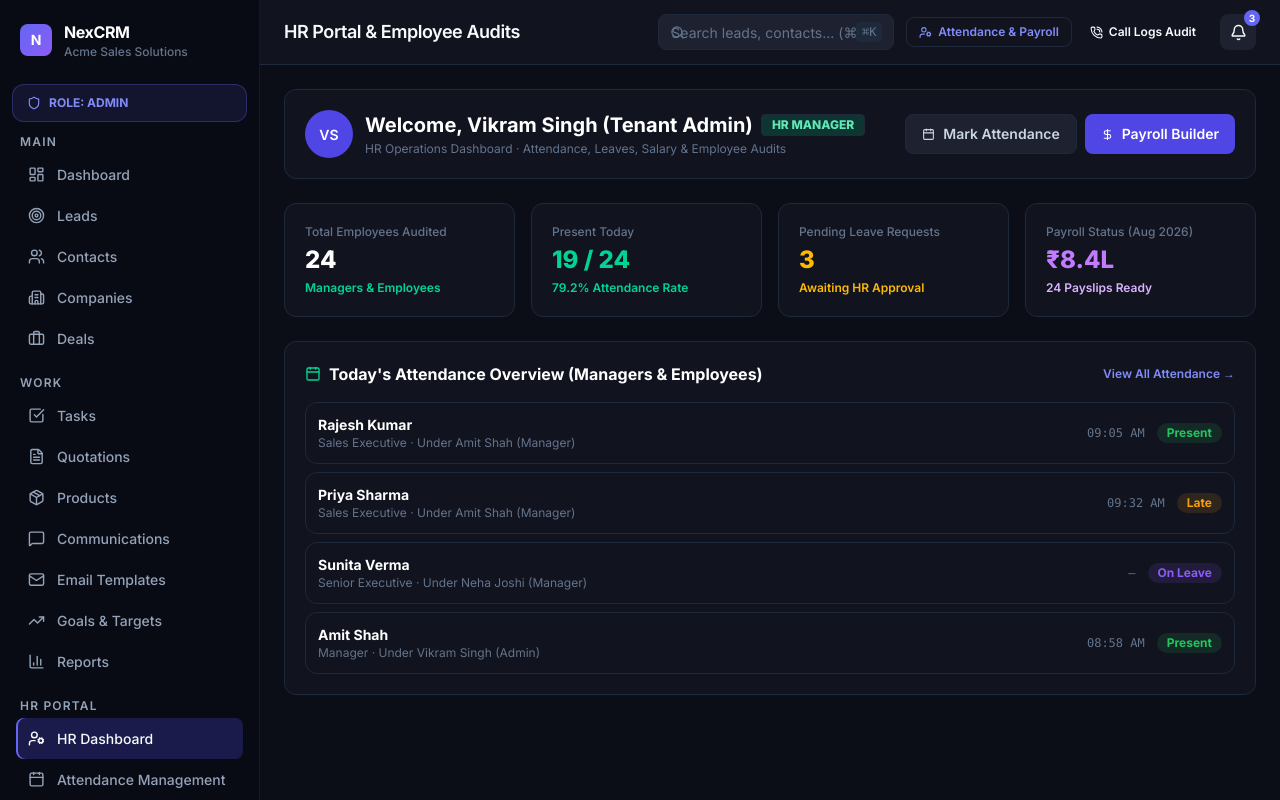
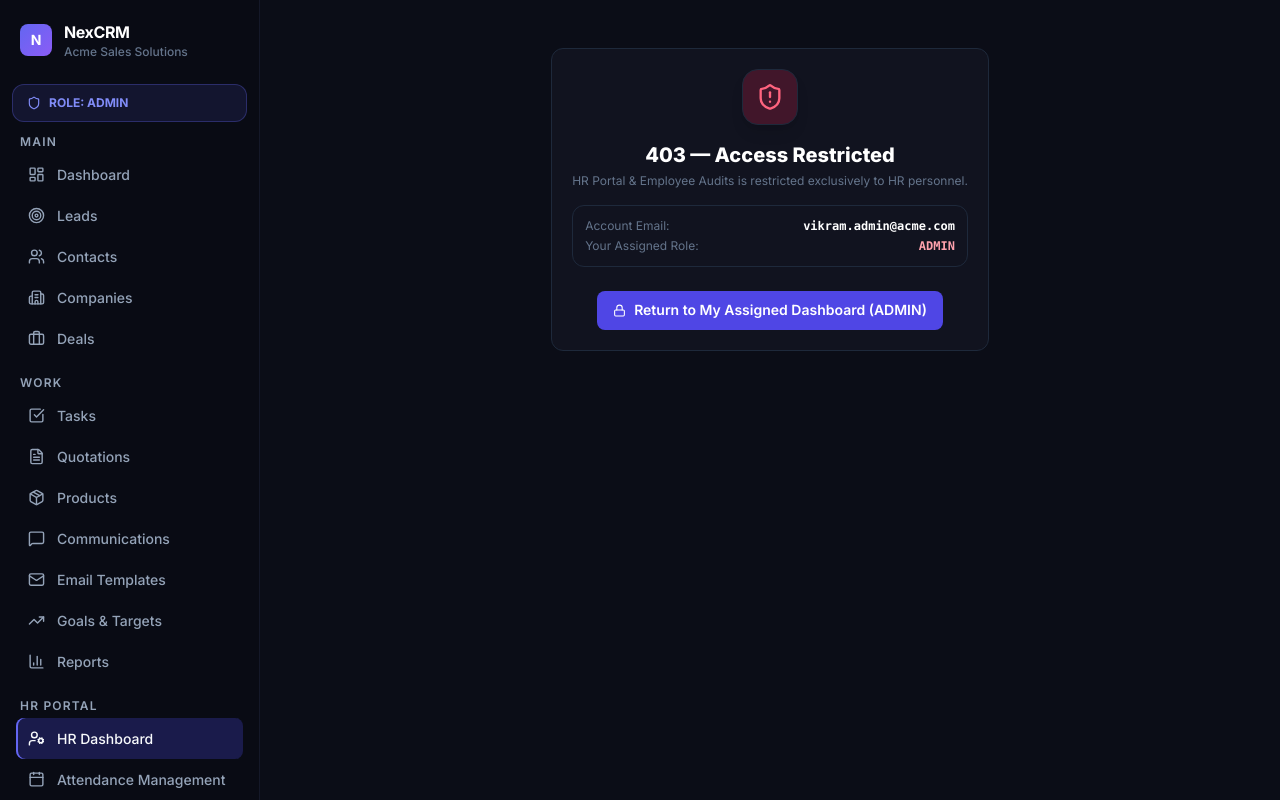
Before and after one commit to aditya-k-rai/DAS-CRM, a Next.js app in the folder frontend-web/: page /hr in a window 1280 px wide. Built offline with nearby package versions, Linux system fonts and the light colour scheme.

Commit message:
fix(auth): enforce strict role isolation and email-role credential validation

```diff
--- a/frontend-web/app/(dashboard)/dashboard/hr/page.tsx
+++ b/frontend-web/app/(dashboard)/dashboard/hr/page.tsx
@@ -6,7 +6,7 @@ import { RoleGuard } from '@/components/auth/RoleGuard';
 
 export default function HRDashboardPage() {
   return (
-    <RoleGuard allowedRoles={['HR', 'ADMIN', 'SUPER_ADMIN']} fallbackTitle="HR & Operations Dashboard is restricted to HR personnel.">
+    <RoleGuard allowedRoles={['HR']} fallbackTitle="HR & Operations Dashboard is restricted exclusively to HR personnel.">
       <div className="flex-1 flex flex-col min-h-0">
         <Topbar title="HR & Operations Dashboard" />
         <main className="flex-1 p-6 overflow-auto">
--- a/frontend-web/app/(dashboard)/dashboard/manager/page.tsx
+++ b/frontend-web/app/(dashboard)/dashboard/manager/page.tsx
@@ -6,7 +6,7 @@ import { RoleGuard } from '@/components/auth/RoleGuard';
 
 export default function ManagerDashboardPage() {
   return (
-    <RoleGuard allowedRoles={['MANAGER', 'ADMIN', 'SUPER_ADMIN']} fallbackTitle="Department Manager Dashboard is restricted to authorized managers.">
+    <RoleGuard allowedRoles={['MANAGER']} fallbackTitle="Department Manager Dashboard is restricted exclusively to authorized department managers.">
       <div className="flex-1 flex flex-col min-h-0">
         <Topbar title="Department Manager Dashboard" />
         <main className="flex-1 p-6 overflow-auto">
--- a/frontend-web/app/(dashboard)/dashboard/sales/page.tsx
+++ b/frontend-web/app/(dashboard)/dashboard/sales/page.tsx
@@ -6,7 +6,7 @@ import { RoleGuard } from '@/components/auth/RoleGuard';
 
 export default function SalesExecDashboardPage() {
   return (
-    <RoleGuard allowedRoles={['SALES_EXEC', 'ADMIN', 'SUPER_ADMIN']} fallbackTitle="Sales Executive Workspace is restricted to assigned sales representatives.">
+    <RoleGuard allowedRoles={['SALES_EXEC']} fallbackTitle="Sales Executive Workspace is restricted exclusively to assigned sales representatives.">
       <div className="flex-1 flex flex-col min-h-0">
         <Topbar title="Sales Executive Workspace" />
         <main className="flex-1 p-6 overflow-auto">
--- a/frontend-web/app/(dashboard)/dashboard/team-leader/page.tsx
+++ b/frontend-web/app/(dashboard)/dashboard/team-leader/page.tsx
@@ -6,7 +6,7 @@ import { RoleGuard } from '@/components/auth/RoleGuard';
 
 export default function TeamLeaderDashboardPage() {
   return (
-    <RoleGuard allowedRoles={['TEAM_LEADER', 'ADMIN', 'SUPER_ADMIN']} fallbackTitle="Team Leader Unit Dashboard is restricted to designated team leaders.">
+    <RoleGuard allowedRoles={['TEAM_LEADER']} fallbackTitle="Team Leader Unit Dashboard is restricted exclusively to designated team leaders.">
       <div className="flex-1 flex flex-col min-h-0">
         <Topbar title="Team Leader Unit Dashboard" />
         <main className="flex-1 p-6 overflow-auto">
--- a/frontend-web/app/(dashboard)/hr/page.tsx
+++ b/frontend-web/app/(dashboard)/hr/page.tsx
@@ -12,7 +12,7 @@ export default function HRPage() {
   const [activeTab, setActiveTab] = useState<'attendance' | 'call_audit'>('attendance');
 
   return (
-    <RoleGuard allowedRoles={['HR', 'ADMIN', 'SUPER_ADMIN']}>
+    <RoleGuard allowedRoles={['HR']} fallbackTitle="HR Portal & Employee Audits is restricted exclusively to HR personnel.">
       <div className="flex-1 flex flex-col min-h-0">
         <Topbar
           title="HR Portal & Employee Audits"
--- a/frontend-web/components/auth/LoginGateway.tsx
+++ b/frontend-web/components/auth/LoginGateway.tsx
@@ -7,7 +7,7 @@ import {
   Shield, Key, Lock, Mail, Building2, UserCheck, ArrowRight,
   Sparkles, CheckCircle2, AlertCircle, Laptop, QrCode, Check
 } from 'lucide-react';
-import { useAuth, UserRole, DEMO_USERS, normalizeRoleStr, inferRoleFromEmail } from '@/context/AuthContext';
+import { useAuth, UserRole, DEMO_USERS, normalizeRoleStr, inferRoleFromEmail, validateEmailRoleMatch } from '@/context/AuthContext';
 
 interface PublicCompany {
   id: string;
@@ -91,6 +91,15 @@ export function LoginGateway() {
   const handleWorkspaceLogin = async () => {
     if (!companyKeyInput.trim()) {
       setError('Please enter your Company Registration Key or User Key.');
+      return;
+    }
+
+    // Role vs Email validation check
+    const matchCheck = validateEmailRoleMatch(email, selectedRole);
+    if (!matchCheck.valid && matchCheck.expectedRole) {
+      setError(
+        `Wrong credential or role mismatch: The account "${email}" is assigned to role "${matchCheck.expectedRole.replace('_', ' ')}", not "${selectedRole.replace('_', ' ')}". Please check your email, password, and selected role.`
+      );
       return;
     }
 
--- a/frontend-web/components/auth/RoleGuard.tsx
+++ b/frontend-web/components/auth/RoleGuard.tsx
@@ -1,6 +1,6 @@
 'use client';
 
-import { useAuth, UserRole } from '@/context/AuthContext';
+import { useAuth, UserRole, normalizeRoleStr, inferRoleFromEmail } from '@/context/AuthContext';
 import { Lock, ShieldAlert } from 'lucide-react';
 import Link from 'next/link';
 
@@ -12,22 +12,30 @@ interface RoleGuardProps {
 
 export function RoleGuard({ allowedRoles, children, fallbackTitle }: RoleGuardProps) {
   const { currentUser } = useAuth();
-  const rawRole = (currentUser?.role || '').toString().trim().toUpperCase();
+  const userRole = normalizeRoleStr(currentUser?.role || inferRoleFromEmail(currentUser?.email));
+  const isAllowed = allowedRoles.includes(userRole);
 
-  const normalizeRole = (r?: string): UserRole => {
-    const norm = (r || '').toString().trim().toUpperCase();
-    if (norm === 'SUPER_ADMIN' || norm === 'SYSTEM_ADMIN' || norm === 'SUPERADMIN') return 'SUPER_ADMIN';
-    if (norm === 'ADMIN' || norm === 'TENANT_ADMIN' || norm === 'OWNER' || norm === 'COMPANY_ADMIN') return 'ADMIN';
-    if (norm === 'HR' || norm === 'HR_MANAGER' || norm === 'HUMAN_RESOURCES') return 'HR';
-    if (norm === 'MANAGER' || norm === 'DEPT_MANAGER' || norm === 'SALES_MANAGER') return 'MANAGER';
-    if (norm === 'TEAM_LEADER' || norm === 'TL' || norm === 'LEAD') return 'TEAM_LEADER';
-    return 'SALES_EXEC';
+  const getDashboardRoute = (role: UserRole): string => {
+    switch (role) {
+      case 'HR':
+        return '/hr';
+      case 'MANAGER':
+        return '/dashboard/manager';
+      case 'TEAM_LEADER':
+        return '/dashboard/team-leader';
+      case 'SALES_EXEC':
+        return '/dashboard/sales';
+      case 'SUPER_ADMIN':
+        return '/admin/super';
+      case 'ADMIN':
+      default:
+        return '/dashboard';
+    }
   };
 
-  const userRole = normalizeRole(rawRole);
-  const isAllowed = allowedRoles.includes(userRole) || userRole === 'SUPER_ADMIN';
+  if (!isAllowed) {
+    const returnHref = getDashboardRoute(userRole);
 
-  if (!isAllowed) {
     return (
       <div className="crm-card max-w-xl mx-auto my-12 p-8 text-center border border-rose-500/40 bg-rose-500/5 space-y-4 rounded-3xl animate-fade-in">
         <div className="w-14 h-14 mx-auto rounded-2xl bg-rose-500/20 text-rose-400 flex items-center justify-center border border-rose-500/30 shadow-lg">
@@ -36,15 +44,22 @@ export function RoleGuard({ allowedRoles, children, fallbackTitle }: RoleGuardPr
         <div className="space-y-1">
           <h2 className="text-xl font-extrabold text-white">403 — Access Restricted</h2>
           <p className="text-xs text-muted">
-            {fallbackTitle || 'Your account role does not have permission to view or manage this restricted workspace module.'}
+            {fallbackTitle || 'Your account credentials and assigned role do not have permission to view this dashboard.'}
           </p>
         </div>
-        <div className="p-3 rounded-xl bg-card border border-border text-xs text-muted">
-          Current Logged In Role: <strong className="text-rose-300 font-mono uppercase font-extrabold">{userRole}</strong>
+        <div className="p-3 rounded-xl bg-card border border-border text-xs text-muted space-y-1 text-left">
+          <div className="flex justify-between">
+            <span>Account Email:</span>
+            <strong className="text-white font-mono">{currentUser?.email || 'Unknown'}</strong>
+          </div>
+          <div className="flex justify-between">
+            <span>Your Assigned Role:</span>
+            <strong className="text-rose-300 font-mono uppercase font-extrabold">{userRole}</strong>
+          </div>
         </div>
         <div className="pt-2">
-          <Link href="/dashboard" className="btn-primary text-xs px-5 py-2.5 inline-flex items-center gap-2">
-            <Lock size={13} /> Return to My Dashboard
+          <Link href={returnHref} className="btn-primary text-xs px-5 py-2.5 inline-flex items-center gap-2">
+            <Lock size={13} /> Return to My Assigned Dashboard ({userRole})
           </Link>
         </div>
       </div>
--- a/frontend-web/context/AuthContext.tsx
+++ b/frontend-web/context/AuthContext.tsx
@@ -179,6 +179,16 @@ export function inferRoleFromEmail(email?: string | null): UserRole | null {
   return null;
 }
 
+export function validateEmailRoleMatch(email?: string | null, selectedRole?: UserRole): { valid: boolean; expectedRole?: UserRole } {
+  if (!email || !selectedRole) return { valid: true };
+  const expected = inferRoleFromEmail(email);
+  if (!expected) return { valid: true };
+  return {
+    valid: normalizeRoleStr(expected) === normalizeRoleStr(selectedRole),
+    expectedRole: expected,
+  };
+}
+
 export function AuthProvider({ children }: { children: React.ReactNode }) {
   const [currentUser, setCurrentUser] = useState<UserProfile>(() => {
     if (typeof window !== 'undefined') {
```
